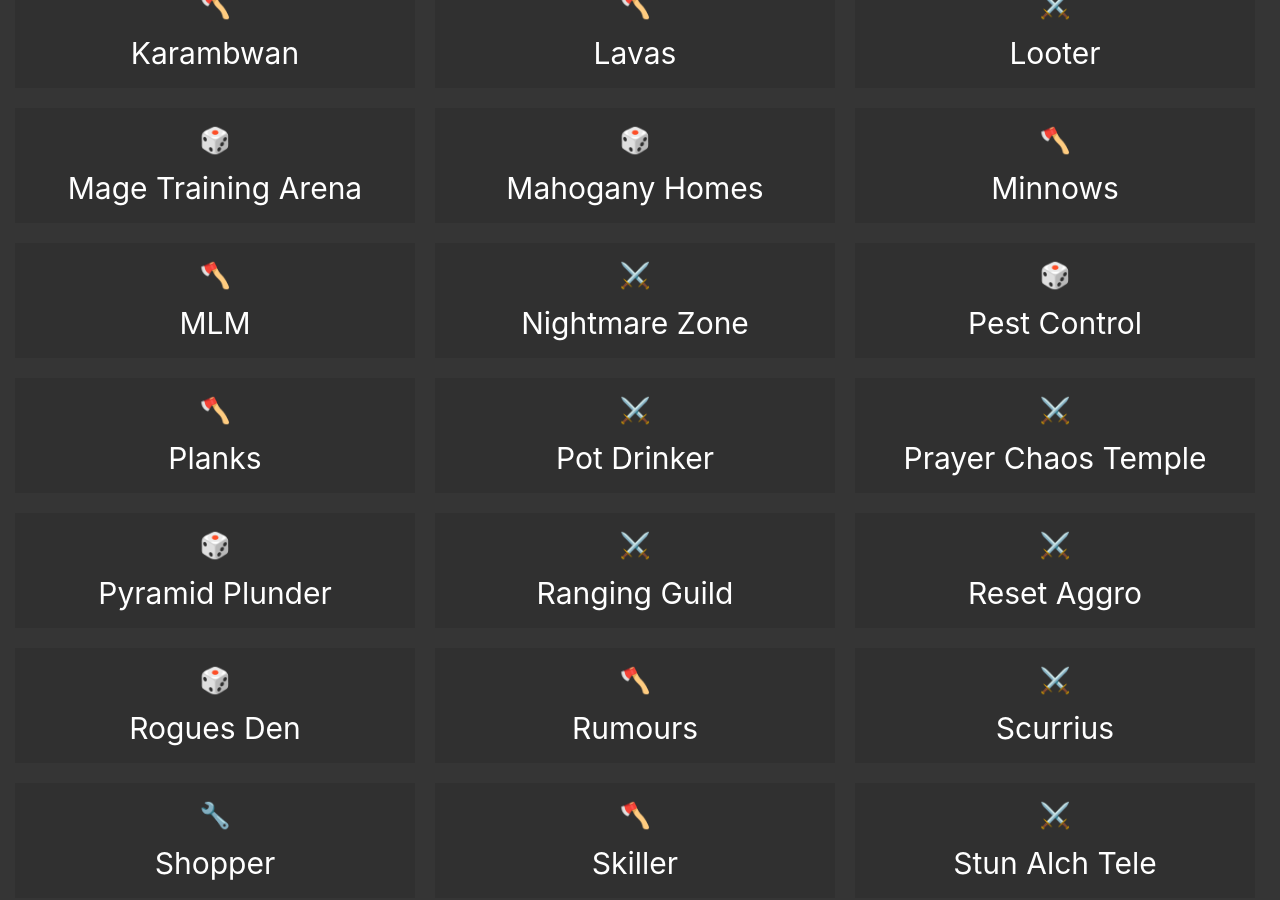
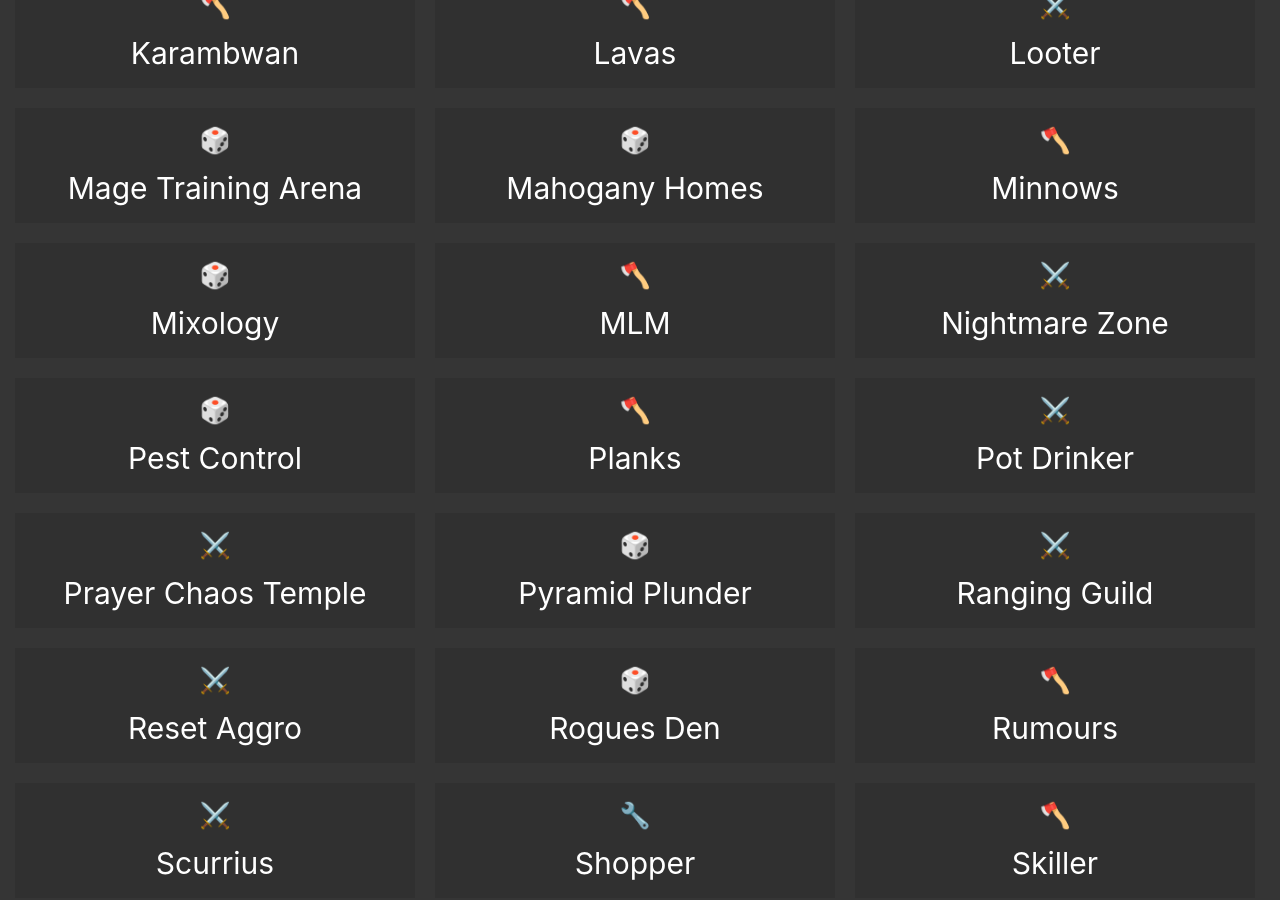
Before and after one commit to Elli-tt/elli-tt.github.io, a Jekyll site: the page built from _pages/plugins.md, in a window 1280 px wide and 900 px high, scrolled down 1730 px. Built offline with Jekyll 4.4.1, drawn with Linux system fonts in a browser that asks for light colours; nearby versions of some CDN libraries.

Commit message:
add mixology to the plugin list

```diff
--- a/_layouts/plugins.html
+++ b/_layouts/plugins.html
@@ -65,6 +65,7 @@
     <div class="filterDiv minigame"><div class="emoji">🎲</div>Mage Training Arena</div>
     <div class="filterDiv minigame"><div class="emoji">🎲</div>Mahogany Homes</div>
     <div class="filterDiv skilling"><div class="emoji">🪓</div>Minnows</div>
+    <div class="filterDiv minigame"><div class="emoji">🎲</div>Mixology</div>
     <div class="filterDiv skilling"><div class="emoji">🪓</div>MLM</div>
     <div class="filterDiv combat"><div class="emoji">⚔️</div>Nightmare Zone</div>
     <div class="filterDiv minigame"><div class="emoji">🎲</div>Pest Control</div>
```
